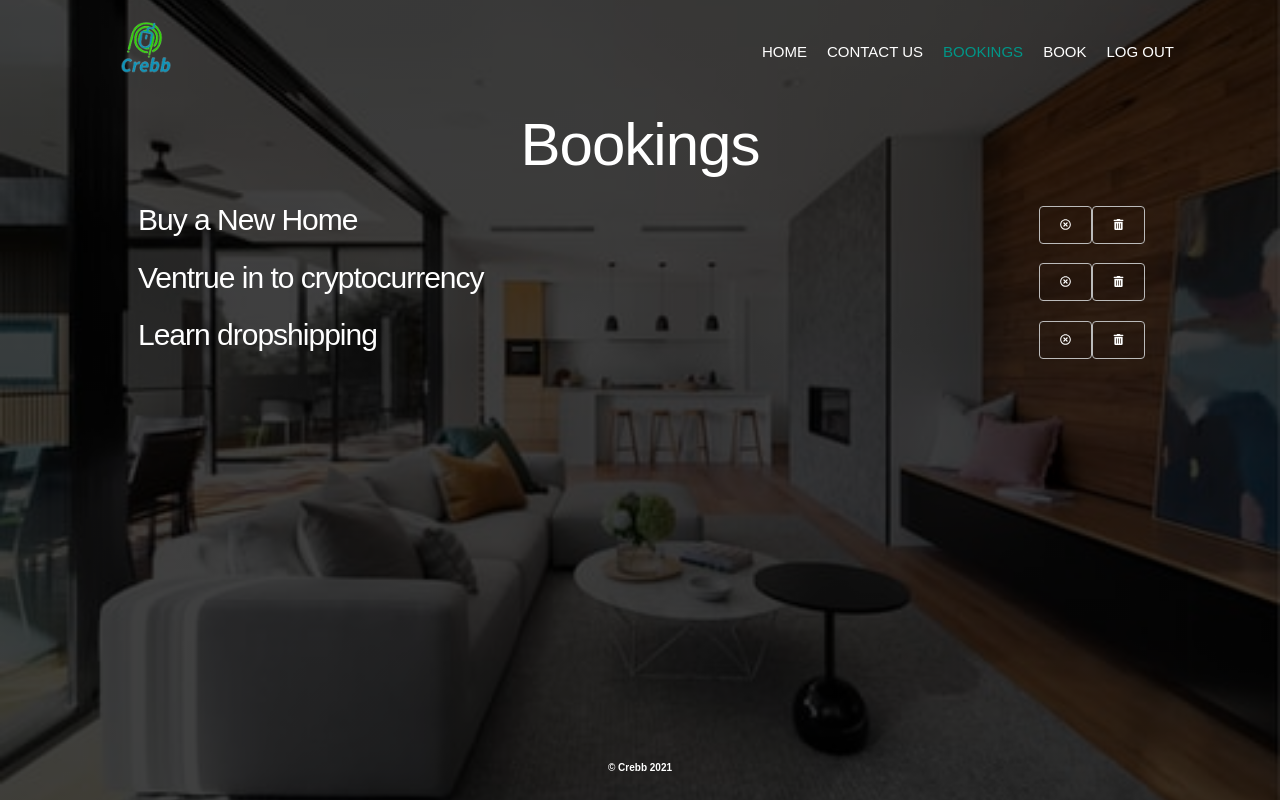
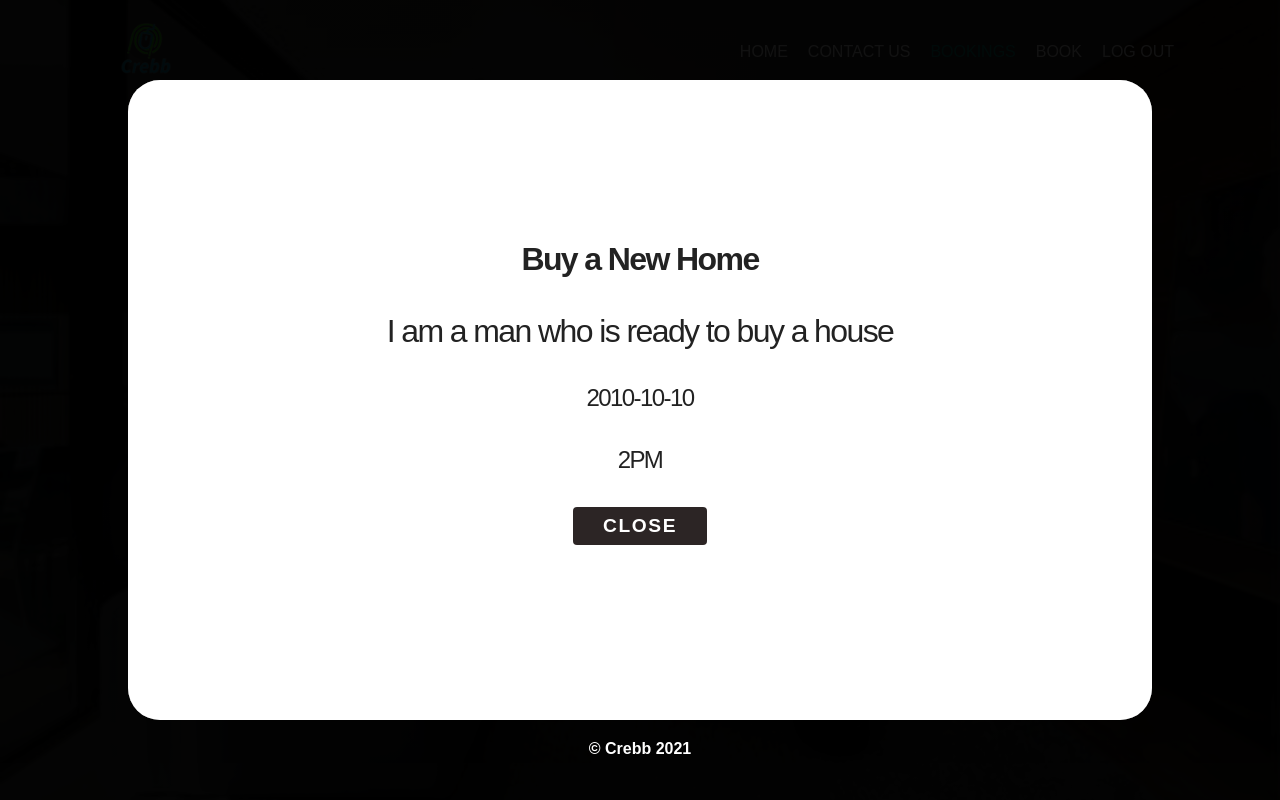
Before and after one commit to ikechukwu-peter/crebb, a React (Vite) app: page /see-all-sessions in a window 1280 px wide. Both pictures are taken after a click on the element "Buy a New Home". Built offline with nearby package versions, Linux system fonts and the light colour scheme.

Commit message:
feat: spinner and modal

```diff
--- /dev/null
+++ b/src/common/Spinner.jsx
@@ -0,0 +1,14 @@
+import React from "react";
+import spinner from "./spinner.gif";
+
+export default () => {
+  return (
+    <div>
+      <img
+        src={spinner}
+        alt="Loading"
+        style={{ width: "100px", margin: "auto", display: "block" }}
+      />
+    </div>
+  );
+};
--- a/src/index.css
+++ b/src/index.css
@@ -17,5 +17,6 @@ html,body {
   background-position: center;
   background-size: cover;
   box-sizing: border-box;
-  overflow: hidden;
+  overflow-x: hidden;
+  font-size: 16px;
   }
--- a/src/pages/Bookings.jsx
+++ b/src/pages/Bookings.jsx
@@ -1,63 +1,99 @@
-import React from 'react'
+import React, { useState } from 'react'
 import { FaRegTimesCircle, FaTrashAlt } from 'react-icons/fa';
+import Modal from './Modal';
 import Navbar from './Navbar';
 import Footer from './Footer';
+import Spinner from '../common/Spinner'
 import '../styles/bookings.css';
 
 function Bookings() {
-    const handleCancel = (e) => {
-        const confirmCancel = confirm("Are sure you want to cancel this appointment?");
-        if (confirmCancel) {
+    const [show, setShow] = useState(false);
+    const [loading, setLoading] = useState(false);
+    const [items, setItems] = useState(null)
+    const [sessionData, setSessionData] = useState([{
+        _id: 1,
+        title: 'Buy a New Home',
+        body: 'I am a man who is ready to buy a house',
+        date: '2010-10-10',
+        time: '2PM'
+    },
+    {
+        _id: 2,
+        title: 'Kill a goat',
+        body: 'Killing is my hobby',
+        date: '3010-10-10',
+        time: '5PM'
+    },
+    {
+        _id: 3,
+        title: 'Drop a bom',
+        body: 'I am a man who is ready to buy a house',
+        date: '2030-10-10',
+        time: '1PM'
+    },
+    ]);
+
+    const showModal = (value) => {
+        setItems(value);
+        setShow(true)
+
+    }
+    const hideModal = () => {
+        setShow(false)
+    }
+
+    const handleCancel = (e, id) => {
+        e.preventDefault();
+        const response = confirm('Are you sure you want to cancel?')
+        if (response) {
+            let data = sessionData.filter(session => session._id === id);
             console.log(e.target)
 
         }
-        return;
     }
-    const handleDelete = (e) => {
-        const deleteCancel = confirm("Are sure you want to delete this appointment? This is irreversible!!");
-        if (deleteCancel) {
-            console.log(e.target)
-            e.target.parentElement.parentElement.parentElement.remove()
+
+    const handleDelete = (e, id) => {
+        e.preventDefault();
+        const response = confirm('Are you sure you want to delete?');
+        if (response) {
+            let data = sessionData.filter(session => session._id !== id);
+            console.log(data)
+            data ? setSessionData(data) : setSessionData(null);
         }
-        return;
+
     }
 
     return (
-        <div>
+        <>
             <Navbar />
             <h1 className="booking-head">Bookings</h1>
-            <div className="card">
-                <div className="card-body">
-                    <h2 className="booking-title">Buy a New Home</h2>
-                    <div className="action-container">
-                        <div className="action-container">
-                            <button className="cancel-booking" onClick={handleCancel}
-                            > <FaRegTimesCircle /> </button>
-                            <button className="delete-booking" >  <FaTrashAlt onClick={handleDelete} /></button>
+            {loading ? <Spinner /> :
+                <div className="card">
+                    {
+                        sessionData.length > 0 ? sessionData.map(session => {
+                            return <div className="card-body" key={session._id}>
+                                < Modal show={show} handleClose={hideModal} session={items} />
+                                <h2 className="booking-title" onClick={() => showModal(session)}>{session.title}</h2>
+
+                                <div className="action-container">
+                                    <button className="cancel-booking"
+                                      >
+                                        <FaRegTimesCircle   onClick={(e) => handleCancel(e, session._id)} />
+                                    </button>
+                                    <button className="delete-booking" >
+                                        <FaTrashAlt onClick={(e) => handleDelete(e, session._id)} />
+                                    </button>
+
+                                </div>
+                            </div>
+                        }) : <div>
+                            <h2 className="no-booking">You have no session booked! 🤷‍♂️</h2>
                         </div>
-                    </div>
-                </div>
-                <div className="card-body">
-                    <h2 className="booking-title">Ventrue in to cryptocurrency</h2>
-                    <div className="action-container">
-                        <div className="action-container">
-                            <button className="cancel-booking"  onClick={handleCancel} > <FaRegTimesCircle /> </button>
-                            <button className="delete-booking" >  <FaTrashAlt onClick={handleDelete} /></button>
-                        </div>
-                    </div>
-                </div>
-                <div className="card-body">
-                    <h2 className="booking-title">Learn dropshipping</h2>
-                    <div className="action-container">
-                        <button className="cancel-booking"   onClick={handleCancel}> <FaRegTimesCircle /> </button>
-                        <button className="delete-booking" >  <FaTrashAlt onClick={handleDelete} /></button>
-                    </div>
-                </div>
-
-            </div>
+                    }
+                </div>}
 
             <Footer />
-        </div>
+        </>
 
     )
 
--- /dev/null
+++ b/src/pages/Modal.jsx
@@ -0,0 +1,29 @@
+import React from 'react';
+import '../styles/modal.css'
+
+const Modal = ({ handleClose, show, session }) => {
+  const showHideClassName = show ? "modal display-block" : "modal display-none";
+  console.log(session)
+
+  return (
+    <>
+      {
+        session &&
+        <div className={showHideClassName}>
+
+            <div className="modal-main" key={session._id}>
+              <h2 className="modal-title">{session.title}</h2>
+              <h2 className="modal-body">{session.body}</h2>
+              <h2 className="modal-date">{session.date}</h2>
+              <h2 className="modal-time">{session.time}</h2>
+              <button class="modal-button" type="button" onClick={handleClose}>
+              Close
+            </button>
+            </div>
+        </div>
+      }
+    </>
+  );
+};
+
+export default Modal
--- a/src/styles/bookings.css
+++ b/src/styles/bookings.css
@@ -41,9 +41,13 @@
     color: #fff;
     padding: 0 2rem;
     cursor: pointer;
-
+    border: none;
 }
-
+.no-booking {
+    text-align: center;
+    color: yellow;
+    font-size: 3rem;
+}
 
 @media screen and (max-width: 600px) {
     .card {
@@ -77,4 +81,8 @@
     padding: 0 0.8rem;
 
 }
+.no-booking{
+    text-align: center;
+    font-size: 2rem;
 }
+}
--- /dev/null
+++ b/src/styles/modal.css
@@ -0,0 +1,66 @@
+.modal {
+    position: fixed;
+    top: 0;
+    left: 0;
+    width:100%;
+    height: 100%;
+    background: rgba(0, 0, 0, 0.6);
+  }
+
+  .modal-main {
+    position:fixed;
+    width: 80%;
+    top:50%;
+    left:50%;
+    height: 80%;
+    transform: translate(-50%,-50%);
+    background: #fff;
+    text-align: center;
+    display: flex;
+    flex-direction: column;
+    align-items: center;
+    justify-content: center;
+    border-radius: 2rem;
+  }
+
+  .display-block {
+    display: block;
+  }
+
+  .display-none {
+    display: none;
+  }
+
+  .modal-title {
+    font-weight: 900;
+    font-size: 2rem;
+    line-break: auto;
+    word-wrap: break-word;
+  }
+
+  .modal-body {
+    font-weight: 300;
+    font-size: 2rem;
+    line-break: auto;
+    word-wrap: break-word;
+  }
+
+  .modal-date {
+    font-weight: 300;
+    font-size: 1.5rem;
+  }
+  .modal-time {
+    font-weight: 300;
+    font-size: 1.5rem;
+  }
+  .modal-button {
+    border: none;
+    color: #fff;
+    background: rgb(44, 37, 37);
+    font-size: 1.2rem;
+    font-weight: 700;
+  }
+  .modal-button:hover {
+    color: #fff;
+    background: rgb(12, 8, 8);
+  }
--- a/src/styles/navbar.css
+++ b/src/styles/navbar.css
@@ -58,14 +58,13 @@
         position: absolute;
         top: 1.8rem;
         right: 2.2rem;
-        z-index: 1;
         user-select: none;
         appearance: none;
         outline: none;
         border: none;
         background: none;
         cursor: pointer;
-        font-size: 2rem;
+        font-size: 1.3rem;
         z-index: 9999;
 
     }
--- a/src/styles/privacy-policy.css
+++ b/src/styles/privacy-policy.css
@@ -1,11 +1,15 @@
 .container {
     width: 100%;
-    height: 100vh;
+
     top: -3.8rem;
-    text-align: center;
+
     color: #fff;
 }
 
 .privacy-text {
     margin: 0 14rem;
 }
+
+ul  li{
+list-style: none;
+}
```
Also changed, not shown: src/common/spinner.gif (added).
